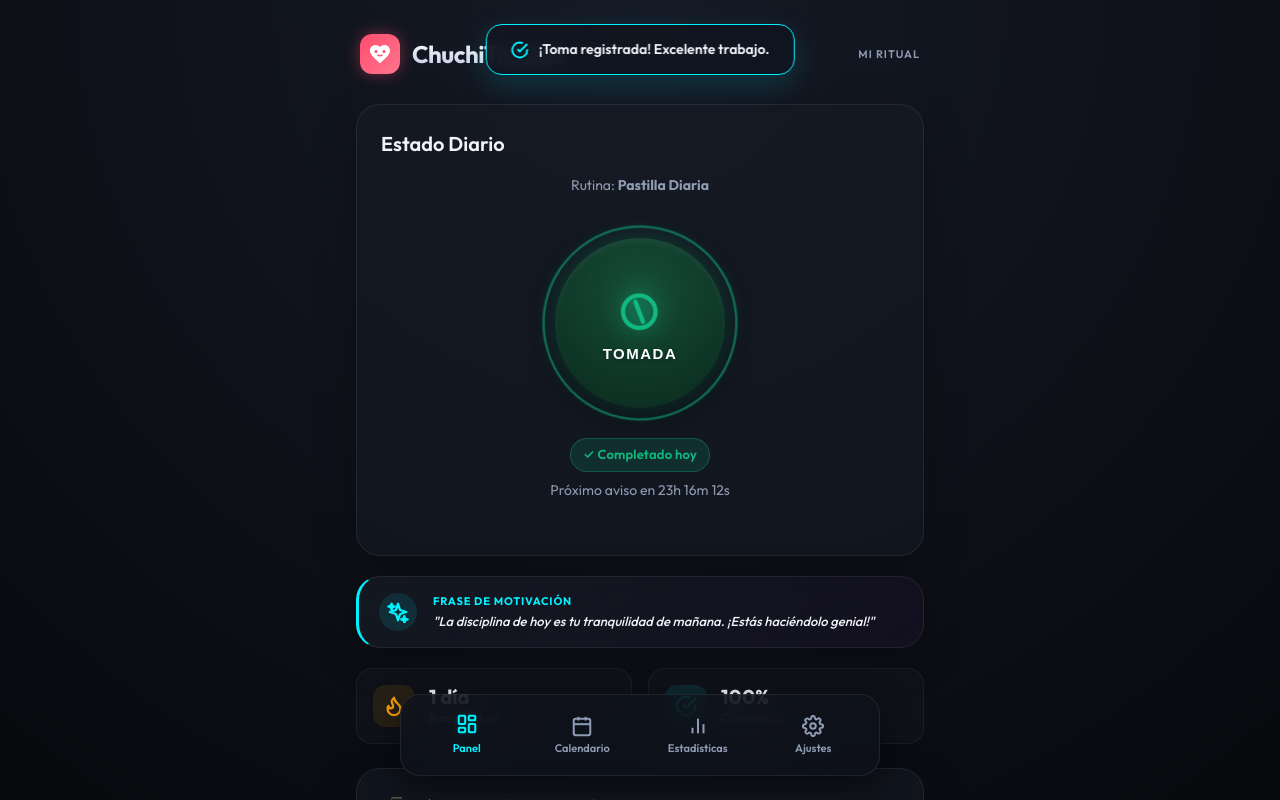
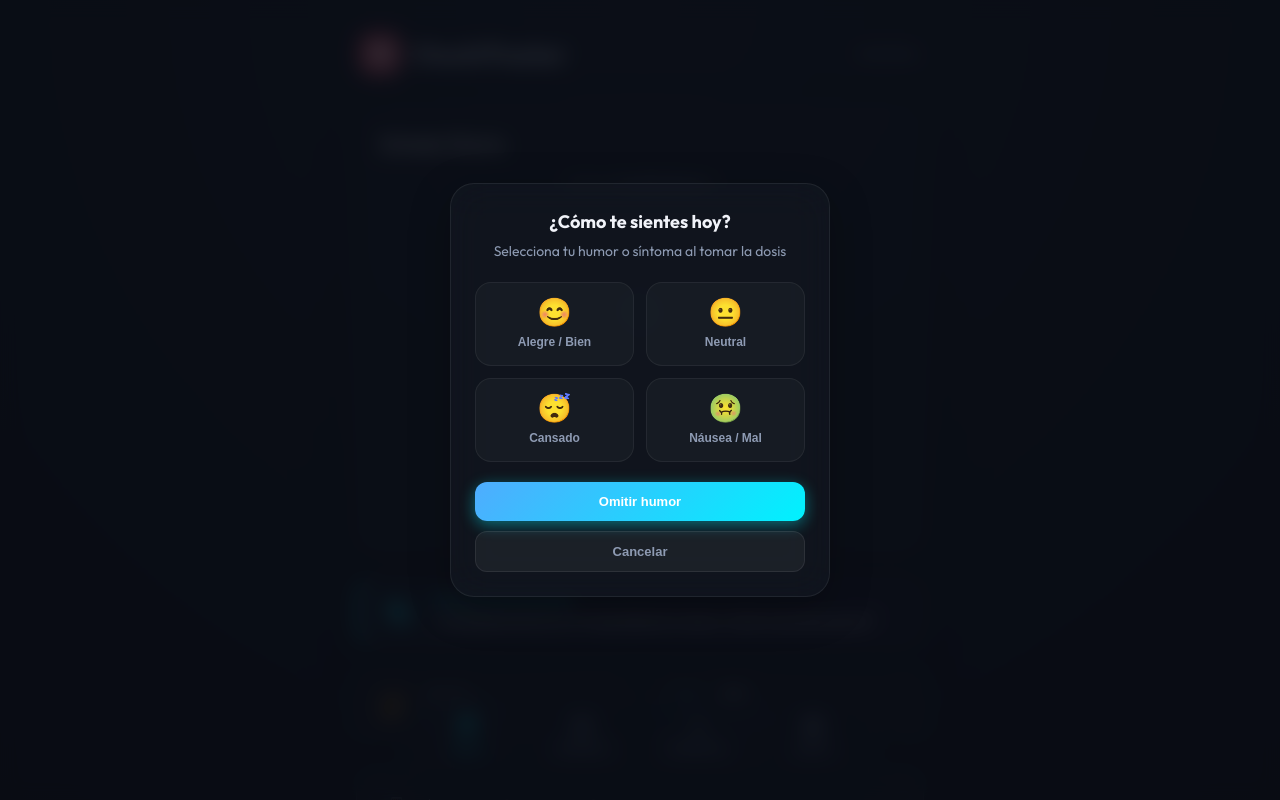
Before and after one commit to mrtngo/pill-tracker, a React (Vite) app: page / in a window 1280 px wide. Both pictures are taken after a click on the button "REGISTRAR". Shown: the top 800 px of the page. Built offline with nearby package versions, Linux system fonts and the light colour scheme; no server answers.

Commit message:
feat: Add emoji mood and symptom tracker to daily pill tracker

```diff
--- a/api/sync.js
+++ b/api/sync.js
@@ -51,7 +51,7 @@ export default async function handler(req, res) {
       if (logsData) {
         logsData.forEach((row) => {
           logs[row.log_date] = {
-            taken: row.status === 'taken',
+            taken: row.status ? row.status.startsWith('taken') : false,
             status: row.status,
             timestamp: new Date(row.logged_at).getTime()
           };
@@ -129,7 +129,7 @@ export default async function handler(req, res) {
         const activeDates = [];
 
         Object.entries(logs).forEach(([dateStr, logInfo]) => {
-          if (logInfo && (logInfo.status === 'taken' || logInfo.status === 'skipped')) {
+          if (logInfo && logInfo.status && (logInfo.status.startsWith('taken') || logInfo.status === 'skipped')) {
             logRows.push({
               device_id: deviceId,
               log_date: dateStr,
--- a/src/App.jsx
+++ b/src/App.jsx
@@ -27,9 +27,14 @@ export default function App() {
 
   const [activeTab, setActiveTab] = useState('dashboard');
   const [toast, setToast] = useState({ message: '', visible: false });
+  const [moodModal, setMoodModal] = useState({ visible: false, dateStr: '', onSelect: null });
 
   const showToast = (message) => {
     setToast({ message, visible: true });
+  };
+
+  const promptMood = (dateStr, onSelect) => {
+    setMoodModal({ visible: true, dateStr, onSelect });
   };
 
   useEffect(() => {
@@ -111,6 +116,7 @@ export default function App() {
             currentStreak={currentStreak}
             stats={stats}
             showToast={showToast}
+            promptMood={promptMood}
           />
         );
       case 'calendar':
@@ -120,6 +126,7 @@ export default function App() {
             logPill={logPill}
             startDate={startDate}
             showToast={showToast}
+            promptMood={promptMood}
           />
         );
       case 'stats':
@@ -247,6 +254,44 @@ export default function App() {
         </button>
       </nav>
 
+      {/* Mood Selector Modal Overlay */}
+      {moodModal.visible && (
+        <div className="mood-modal-overlay">
+          <div className="mood-modal-card glass-panel glow">
+            <h3>¿Cómo te sientes hoy?</h3>
+            <p className="subtitle" style={{ marginBottom: '20px' }}>Selecciona tu humor o síntoma al tomar la dosis</p>
+
+            <div className="mood-grid">
+              <button className="mood-option-btn" onClick={() => { moodModal.onSelect('😊'); setMoodModal({ visible: false, dateStr: '', onSelect: null }); }}>
+                <span className="mood-emoji">😊</span>
+                <span className="mood-lbl-text">Alegre / Bien</span>
+              </button>
+              <button className="mood-option-btn" onClick={() => { moodModal.onSelect('😐'); setMoodModal({ visible: false, dateStr: '', onSelect: null }); }}>
+                <span className="mood-emoji">😐</span>
+                <span className="mood-lbl-text">Neutral</span>
+              </button>
+              <button className="mood-option-btn" onClick={() => { moodModal.onSelect('😴'); setMoodModal({ visible: false, dateStr: '', onSelect: null }); }}>
+                <span className="mood-emoji">😴</span>
+                <span className="mood-lbl-text">Cansado</span>
+              </button>
+              <button className="mood-option-btn" onClick={() => { moodModal.onSelect('🤢'); setMoodModal({ visible: false, dateStr: '', onSelect: null }); }}>
+                <span className="mood-emoji">🤢</span>
+                <span className="mood-lbl-text">Náusea / Mal</span>
+              </button>
+            </div>
+
+            <div className="mood-modal-actions">
+              <button className="mood-action-btn skip" onClick={() => { moodModal.onSelect(''); setMoodModal({ visible: false, dateStr: '', onSelect: null }); }}>
+                Omitir humor
+              </button>
+              <button className="mood-action-btn cancel" onClick={() => setMoodModal({ visible: false, dateStr: '', onSelect: null })}>
+                Cancelar
+              </button>
+            </div>
+          </div>
+        </div>
+      )}
+
     </div>
   );
 }
--- a/src/components/CalendarView.jsx
+++ b/src/components/CalendarView.jsx
@@ -1,7 +1,7 @@
 import React, { useState } from 'react';
 import { getLocalDateString, getDaysDifference } from '../hooks/usePillData';
 
-export default function CalendarView({ logs, logPill, startDate, showToast }) {
+export default function CalendarView({ logs, logPill, startDate, showToast, promptMood }) {
   const now = new Date();
   const [currentYear, setCurrentYear] = useState(now.getFullYear());
   const [currentMonth, setCurrentMonth] = useState(now.getMonth());
@@ -74,6 +74,16 @@ export default function CalendarView({ logs, logPill, startDate, showToast }) {
     return 'missed';
   };
 
+  const getDayMood = (day) => {
+    if (!day) return '';
+    const dateStr = `${currentYear}-${String(currentMonth + 1).padStart(2, '0')}-${String(day).padStart(2, '0')}`;
+    const log = logs[dateStr];
+    if (log?.status && log.status.includes(':')) {
+      return log.status.split(':')[1];
+    }
+    return '';
+  };
+
   const handleDateClick = (day) => {
     if (!day) return;
 
@@ -90,8 +100,12 @@ export default function CalendarView({ logs, logPill, startDate, showToast }) {
       logPill(dateStr, 'none');
       showToast(`Toma eliminada para el ${day} de ${monthNames[currentMonth]}`);
     } else {
-      logPill(dateStr, 'taken');
-      showToast(`Toma registrada para el ${day} de ${monthNames[currentMonth]}`);
+      promptMood(dateStr, (mood) => {
+        const statusVal = mood ? `taken:${mood}` : 'taken';
+        logPill(dateStr, statusVal);
+        const dayVal = parseInt(dateStr.split('-')[2], 10);
+        showToast(`Toma registrada para el ${dayVal} de ${monthNames[currentMonth]}`);
+      });
     }
   };
 
@@ -187,6 +201,7 @@ export default function CalendarView({ logs, logPill, startDate, showToast }) {
 
           {daysArray.map((day, idx) => {
             const status = getDayStatus(day);
+            const mood = getDayMood(day);
             return (
               <button
                 key={idx}
@@ -195,6 +210,7 @@ export default function CalendarView({ logs, logPill, startDate, showToast }) {
                 onClick={() => handleDateClick(day)}
               >
                 {day}
+                {mood && <span className="cell-mood-emoji">{mood}</span>}
                 {day && <span className={`cell-indicator ${status}`} />}
               </button>
             );
@@ -369,6 +385,13 @@ export default function CalendarView({ logs, logPill, startDate, showToast }) {
           display: flex;
           gap: 4px;
         }
+        .cell-mood-emoji {
+          position: absolute;
+          top: 4px;
+          right: 4px;
+          font-size: 11px;
+          line-height: 1;
+        }
       `}</style>
     </div>
   );
--- a/src/components/Dashboard.jsx
+++ b/src/components/Dashboard.jsx
@@ -9,7 +9,8 @@ export default function Dashboard({
   reminderTime,
   currentStreak,
   stats,
-  showToast
+  showToast,
+  promptMood
 }) {
   const todayStr = getLocalDateString();
   const isTakenToday = !!logs[todayStr]?.taken;
@@ -18,6 +19,11 @@ export default function Dashboard({
   const [isDue, setIsDue] = useState(false);
   const [customPhrases, setCustomPhrases] = useState([]);
   const [isStandalone, setIsStandalone] = useState(true);
+
+  const todayLog = logs[todayStr];
+  const todayMood = todayLog?.status && todayLog.status.includes(':')
+    ? todayLog.status.split(':')[1]
+    : '';
   const canvasRef = useRef(null);
   const animationFrameId = useRef(null);
   const confettiParticles = useRef([]);
@@ -191,9 +197,12 @@ export default function Dashboard({
       logPill(todayStr, 'none');
       showToast('Registro de hoy eliminado');
     } else {
-      logPill(todayStr, 'taken');
-      showToast('¡Toma registrada! Excelente trabajo.');
-      setTimeout(triggerConfetti, 50);
+      promptMood(todayStr, (mood) => {
+        const statusVal = mood ? `taken:${mood}` : 'taken';
+        logPill(todayStr, statusVal);
+        showToast('¡Toma registrada! Excelente trabajo.');
+        setTimeout(triggerConfetti, 50);
+      });
     }
   };
 
@@ -246,7 +255,7 @@ export default function Dashboard({
               <path d="M7.5 10.5L16.5 14.5" strokeLinecap="round"/>
             </svg>
             <span className="pill-status-label">
-              {isTakenToday ? 'Tomada' : 'Registrar'}
+              {isTakenToday ? `Tomada ${todayMood}` : 'Registrar'}
             </span>
           </button>
 
--- a/src/hooks/usePillData.js
+++ b/src/hooks/usePillData.js
@@ -190,11 +190,11 @@ export const usePillData = () => {
   const logPill = useCallback((dateStr, status = 'taken') => {
     setLogs((prev) => {
       const updated = { ...prev };
-      if (status === 'taken') {
+      if (status && status.startsWith('taken')) {
         updated[dateStr] = {
           taken: true,
           timestamp: Date.now(),
-          status: 'taken'
+          status: status
         };
       } else if (status === 'skipped') {
         updated[dateStr] = {
--- a/src/index.css
+++ b/src/index.css
@@ -592,3 +592,115 @@ body.theme-sage {
   font-weight: 600;
   text-align: center;
 }
+
+/* Mood Modal Styles */
+.mood-modal-overlay {
+  position: fixed;
+  top: 0;
+  left: 0;
+  right: 0;
+  bottom: 0;
+  background: rgba(10, 14, 22, 0.85);
+  backdrop-filter: blur(10px);
+  -webkit-backdrop-filter: blur(10px);
+  display: flex;
+  align-items: center;
+  justify-content: center;
+  z-index: 2500;
+  padding: 20px;
+  animation: fadeIn 0.25s ease-out;
+}
+.mood-modal-card {
+  width: 100%;
+  max-width: 380px;
+  padding: 24px;
+  text-align: center;
+  animation: scaleUp 0.3s cubic-bezier(0.34, 1.56, 0.64, 1);
+}
+.mood-modal-card h3 {
+  font-size: 18px;
+  font-weight: 700;
+  margin-bottom: 6px;
+}
+.mood-grid {
+  display: grid;
+  grid-template-columns: repeat(2, 1fr);
+  gap: 12px;
+  margin-bottom: 20px;
+}
+.mood-option-btn {
+  display: flex;
+  flex-direction: column;
+  align-items: center;
+  gap: 8px;
+  padding: 16px 12px;
+  background: rgba(255, 255, 255, 0.03);
+  border: 1px solid rgba(255, 255, 255, 0.06);
+  border-radius: 16px;
+  color: var(--text-primary);
+  cursor: pointer;
+  transition: all 0.2s cubic-bezier(0.4, 0, 0.2, 1);
+}
+.mood-option-btn:hover {
+  background: rgba(255, 255, 255, 0.08);
+  border-color: var(--accent-cyan);
+  transform: translateY(-2px);
+  box-shadow: 0 4px 12px rgba(0, 242, 254, 0.15);
+}
+.mood-emoji {
+  font-size: 28px;
+  line-height: 1;
+  transition: transform 0.25s cubic-bezier(0.175, 0.885, 0.32, 1.275);
+}
+.mood-option-btn:hover .mood-emoji {
+  transform: scale(1.15);
+}
+.mood-lbl-text {
+  font-size: 12px;
+  font-weight: 600;
+  color: var(--text-secondary);
+}
+.mood-option-btn:hover .mood-lbl-text {
+  color: var(--text-primary);
+}
+.mood-modal-actions {
+  display: flex;
+  flex-direction: column;
+  gap: 10px;
+}
+.mood-action-btn {
+  padding: 12px;
+  border-radius: 12px;
+  font-size: 13px;
+  font-weight: 600;
+  cursor: pointer;
+  transition: all 0.2s ease;
+  border: none;
+}
+.mood-action-btn.skip {
+  background: var(--accent-gradient);
+  color: #fff;
+  box-shadow: 0 4px 15px var(--accent-gradient-glow);
+}
+.mood-action-btn.skip:hover {
+  opacity: 0.9;
+  transform: translateY(-1px);
+}
+.mood-action-btn.cancel {
+  background: rgba(255, 255, 255, 0.05);
+  color: var(--text-secondary);
+  border: 1px solid rgba(255, 255, 255, 0.08);
+}
+.mood-action-btn.cancel:hover {
+  background: rgba(255, 255, 255, 0.1);
+  color: var(--text-primary);
+}
+
+@keyframes fadeIn {
+  from { opacity: 0; }
+  to { opacity: 1; }
+}
+@keyframes scaleUp {
+  from { transform: scale(0.9); opacity: 0; }
+  to { transform: scale(1); opacity: 1; }
+}
```
Also changed, not shown: 1 other file (tests, documents, lock files or other folders).
